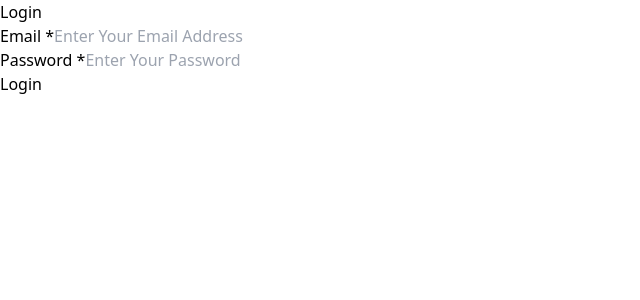
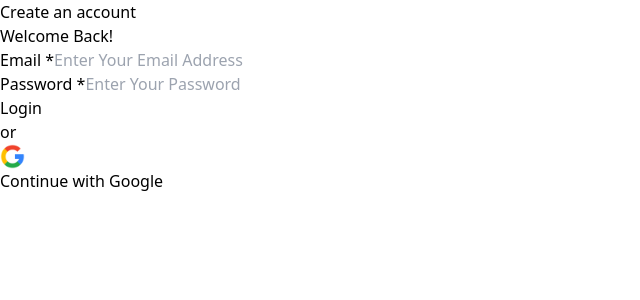
Before and after one commit to sunnymodi29/Project-Management-App, a React (Vite) app: page / in a window 1280 px wide. Shown: the top 300 px of the page, without its empty margins (0-640 px from the left). Built offline with nearby package versions, Linux system fonts and the light colour scheme; no server answers.

Commit message:
Added Sign Up and Google Login Option

```diff
--- a/index.html
+++ b/index.html
@@ -4,7 +4,7 @@
     <meta charset="UTF-8" />
     <link rel="icon" type="image/svg+xml" href="/logo.png" />
     <meta name="viewport" content="width=device-width, initial-scale=1.0" />
-    <title>Project Manager</title>
+    <title>Project Management WebApp</title>
   </head>
   <body class="bg-stone-50">
     <div id="modal-root"></div>
--- a/src/App.jsx
+++ b/src/App.jsx
@@ -13,7 +13,14 @@ import {
   getDoc,
 } from "firebase/firestore";
 import { v4 as uuid } from "uuid";
-import { onAuthStateChanged, signOut } from "firebase/auth";
+import {
+  onAuthStateChanged,
+  signOut,
+  signInWithEmailAndPassword,
+  GoogleAuthProvider,
+  signInWithPopup,
+  createUserWithEmailAndPassword,
+} from "firebase/auth";
 import app, { auth } from "./firebase/firebase-config";
 import LoginScreen from "./components/LoginScreen";
 
@@ -29,13 +36,71 @@ let initialUserData = {
 
 function App() {
   const [projectsState, setProjectsState] = useState(initialUserData);
+  const [isLoading, setIsLoading] = useState(true);
+  const [isAuthenticated, setIsAuthenticated] = useState(false);
+  const [isDataLoaded, setIsDataLoaded] = useState(false);
+  const [user, setUser] = useState(null);
+  const [logoutMode, setLogoutMode] = useState(false);
   const [editedProject, setEditedProject] = useState();
-  const [isLoading, setIsLoading] = useState(true);
+  const [userProfile, setUserProfile] = useState("");
 
-  const [isAuthenticated, setIsAuthenticated] = useState(false);
-  const [user, setUser] = useState(null);
-  const [isDataLoaded, setIsDataLoaded] = useState(false);
-  const [logoutMode, setLogoutMode] = useState(false);
+  /* User Login, SignUp, Logout And User Wise Data Logic Starts */
+
+  // Login Handler
+  async function handleLogin(email, password) {
+    if (email && password) {
+      try {
+        await signInWithEmailAndPassword(auth, email, password);
+        Toastify({
+          toastType: "success",
+          message: "Logged In Successfully!",
+        });
+      } catch (error) {
+        Toastify({ toastType: "error", message: "Invalid Credentials" });
+      }
+    } else {
+      Toastify({
+        toastType: "error",
+        message: "Please Provide Valid Details",
+      });
+    }
+  }
+
+  // Google Login Handler
+  async function handleGoogleLogin() {
+    const provider = new GoogleAuthProvider();
+
+    try {
+      const result = await Promise.race([signInWithPopup(auth, provider)]);
+      const user = result.user;
+
+      setUser(user);
+      setIsAuthenticated(true);
+      Toastify({ toastType: "success", message: "Logged in Successfully!" });
+    } catch (error) {}
+  }
+
+  // Sign Up Handler
+  async function handleSignUp(email, password) {
+    setIsLoading(true);
+    try {
+      const userCredential = await createUserWithEmailAndPassword(
+        auth,
+        email,
+        password
+      );
+      const user = userCredential.user;
+
+      Toastify({ toastType: "success", message: "Signed Up Successfully!" });
+
+      setUser(user);
+      setIsAuthenticated(true);
+    } catch (error) {
+      Toastify({ toastType: "error", message: error.message });
+    } finally {
+      setIsLoading(false);
+    }
+  }
 
   // Authenticate the user when the application loads
   useEffect(() => {
@@ -43,6 +108,7 @@ function App() {
       setIsLoading(true);
       setIsDataLoaded(false);
       if (currentUser) {
+        setUserProfile(currentUser);
         setUser(currentUser);
         setIsAuthenticated(true);
 
@@ -66,7 +132,7 @@ function App() {
   }, []);
 
   // Load user-specific data from Firestore on authentication
-  const loadUserData = async (uid) => {
+  async function loadUserData(uid) {
     try {
       const userDocRef = doc(db, "projectsData", uid);
       const userDoc = await getDoc(userDocRef);
@@ -91,22 +157,20 @@ function App() {
 
       setIsDataLoaded(true);
     } catch (error) {
-      console.error("Error loading user data:", error);
       Toastify({ toastType: "error", message: error.message });
     } finally {
       setIsLoading(false);
     }
-  };
+  }
 
   // Automatically save updated `projectsState` to Firestore
   useEffect(() => {
-    const saveUserData = async () => {
+    async function saveUserData() {
       if (!user || !isAuthenticated || !isDataLoaded || logoutMode) return;
 
       try {
         const userDocRef = doc(db, "projectsData", user.uid);
 
-        // Ensure you're not saving empty states!
         const validState = {
           selectedProjectId: projectsState.selectedProjectId || "",
           projectsDetails: {
@@ -117,10 +181,9 @@ function App() {
 
         await updateDoc(userDocRef, validState);
       } catch (error) {
-        console.error("Error saving user data:", error);
         Toastify({ toastType: "error", message: error.message });
       }
-    };
+    }
 
     if (isAuthenticated && user) {
       saveUserData();
@@ -128,7 +191,7 @@ function App() {
   }, [projectsState, user, isAuthenticated, isDataLoaded, logoutMode]);
 
   // Logout Handler
-  const handleLogout = async () => {
+  async function handleLogout() {
     try {
       setLogoutMode(true);
 
@@ -139,11 +202,213 @@ function App() {
       setUser(null);
       setLogoutMode(false);
       setIsDataLoaded(true);
-      Toastify({ toastType: "success", message: "Logged out successfully!" });
+      Toastify({ toastType: "success", message: "Logged Out Successfully!" });
     } catch (error) {
       Toastify({ toastType: "error", message: error.message });
     }
-  };
+  }
+
+  /* User Login, SignUp, Logout And User Wise Data Logic Ends */
+
+  /* Project Logic Starts */
+
+  function handleStartAddProject() {
+    setProjectsState((prevState) => {
+      return {
+        ...prevState,
+        selectedProjectId: null,
+      };
+    });
+    setEditedProject("");
+  }
+
+  function handleCancelAddProject(id) {
+    setProjectsState((prevState) => {
+      return {
+        ...prevState,
+        selectedProjectId: "",
+      };
+    });
+  }
+
+  function handleAddProject(projectData, isAdd) {
+    try {
+      if (!isAdd) {
+        setProjectsState((prevState) => {
+          const newProject = {
+            ...projectData,
+            id: uuid(),
+          };
+
+          return {
+            ...prevState,
+            selectedProjectId: "",
+            projectsDetails: {
+              projects: [...prevState.projectsDetails.projects, newProject],
+              tasks: [...prevState.projectsDetails.tasks],
+            },
+          };
+        });
+
+        Toastify({
+          toastType: "success",
+          message: "Project Addedd Successfully!",
+        });
+      } else {
+        setProjectsState((prevState) => {
+          return {
+            ...projectData,
+          };
+        });
+      }
+    } catch (error) {
+      Toastify({
+        toastType: "error",
+        message: error,
+      });
+    }
+  }
+
+  function handleStartEditProject(projectId) {
+    const projectToEdit = projectsState.projectsDetails.projects.find(
+      (project) => project.id === projectId
+    );
+
+    setEditedProject(projectToEdit); // Save this project in the state as the project being edited
+    setProjectsState((prevState) => ({
+      ...prevState,
+      selectedProjectId: null, // Switch to NewProject form
+    }));
+  }
+
+  function handleEditProject(projectData, projectId) {
+    Toastify({ toastType: "success", message: "Project Edited Successfully!" });
+
+    setProjectsState((prevState) => {
+      const updatedProjects = prevState.projectsDetails.projects.map(
+        (project) =>
+          project.id === projectId ? { ...project, ...projectData } : project
+      );
+
+      return {
+        ...prevState,
+        projectsDetails: {
+          ...prevState.projectsDetails,
+          projects: updatedProjects,
+        },
+        selectedProjectId: "",
+      };
+    });
+
+    const updatedProject = { ...projectData, id: projectId };
+    setEditedProject(updatedProject);
+  }
+
+  function handleDeleteProject(selectedProjectId, projectTitle) {
+    if (!user || !isAuthenticated) {
+      console.error("Cannot delete project: User is not authenticated.");
+      return;
+    }
+
+    Toastify({
+      toastType: "success",
+      message: `Project "${projectTitle}" Deleted Successfully!`,
+    });
+
+    setProjectsState((prevState) => {
+      const filteredProjects = prevState.projectsDetails.projects.filter(
+        (project) => project.id !== selectedProjectId
+      );
+
+      const filteredTasks = prevState.projectsDetails.tasks.filter(
+        (task) => task.projectId !== selectedProjectId
+      );
+
+      const updatedState = {
+        ...prevState,
+        selectedProjectId: "",
+        projectsDetails: {
+          projects: filteredProjects,
+          tasks: filteredTasks,
+        },
+      };
+
+      if (filteredProjects.length === 0) {
+        // If no projects left, clear the Firestore document
+        async function clearFirestoreData() {
+          try {
+            const userDocRef = doc(db, "projectsData", user.uid);
+
+            const remainingProjects =
+              projectsState.projectsDetails.projects.filter(
+                (project) => project.id !== selectedProjectId
+              );
+
+            if (remainingProjects.length === 0) {
+              await setDoc(userDocRef, initialUserData);
+            } else {
+              const updatedState = {
+                selectedProjectId: "",
+                projectsDetails: {
+                  projects: remainingProjects,
+                  tasks: projectsState.projectsDetails.tasks.filter(
+                    (task) => task.projectId !== selectedProjectId
+                  ),
+                },
+              };
+
+              await setDoc(userDocRef, updatedState);
+            }
+          } catch (error) {
+            Toastify({ toastType: "error", message: error.message });
+          }
+        }
+        clearFirestoreData();
+      }
+
+      return updatedState;
+    });
+  }
+
+  function handleSelectedProject(id) {
+    const isValidProject = projectsState.projectsDetails.projects.some(
+      (project) => project.id === id
+    );
+
+    if (isValidProject) {
+      setProjectsState((prevState) => ({
+        ...prevState,
+        selectedProjectId: id,
+      }));
+    } else {
+      Toastify({
+        toastType: "error",
+        message: "The selected project does not exist.",
+      });
+    }
+  }
+
+  function filterSelectedProject() {
+    if (!projectsState || !projectsState.projectsDetails.projects) return null;
+
+    const selectedProject = projectsState.projectsDetails.projects.find(
+      (project) => project.id === projectsState.selectedProjectId
+    );
+
+    return selectedProject || null;
+  }
+
+  const selectedProject = filterSelectedProject();
+
+  const selectedProjectTasks = selectedProject
+    ? projectsState.projectsDetails.tasks.filter(
+        (task) => task.projectId === selectedProject.id
+      )
+    : [];
+
+  /* Project Logic Ends */
+
+  /* Task Logic Starts */
 
   function handleAddTask(text) {
     if (!text) {
@@ -197,24 +462,6 @@ function App() {
     });
   }
 
-  function handleDeleteTask(id, text) {
-    Toastify({
-      toastType: "success",
-      message: `Task "${text}" Deleted Successfully`,
-    });
-    setProjectsState((prevState) => {
-      return {
-        ...prevState,
-        projectsDetails: {
-          projects: [...prevState.projectsDetails.projects],
-          tasks: prevState.projectsDetails.tasks.filter(
-            (task) => task.id !== id
-          ),
-        },
-      };
-    });
-  }
-
   function handleEditTask(taskId, editedTaskText) {
     if (!editedTaskText) {
       Toastify({
@@ -259,6 +506,24 @@ function App() {
     });
   }
 
+  function handleDeleteTask(id, text) {
+    Toastify({
+      toastType: "success",
+      message: `Task "${text}" Deleted Successfully`,
+    });
+    setProjectsState((prevState) => {
+      return {
+        ...prevState,
+        projectsDetails: {
+          projects: [...prevState.projectsDetails.projects],
+          tasks: prevState.projectsDetails.tasks.filter(
+            (task) => task.id !== id
+          ),
+        },
+      };
+    });
+  }
+
   function handleTaskStatus(taskId, taskStatus) {
     setProjectsState((prevState) => {
       const updatedTasks = prevState.projectsDetails.tasks.map((task) =>
@@ -275,9 +540,11 @@ function App() {
         },
       };
     });
+  }
 
-    console.log(taskId, taskStatus);
-  }
+  /* Task Logic Ends */
+
+  /* Back Logic Starts */
 
   function handleBack() {
     setProjectsState((prevState) => {
@@ -288,203 +555,9 @@ function App() {
     });
   }
 
-  function handleSelectedProject(id) {
-    const isValidProject = projectsState.projectsDetails.projects.some(
-      (project) => project.id === id
-    );
+  /* Back Logic Ends */
 
-    if (isValidProject) {
-      setProjectsState((prevState) => ({
-        ...prevState,
-        selectedProjectId: id,
-      }));
-    } else {
-      Toastify({
-        toastType: "error",
-        message: "The selected project does not exist.",
-      });
-    }
-  }
-
-  function handleStartAddProject() {
-    setProjectsState((prevState) => {
-      return {
-        ...prevState,
-        selectedProjectId: null,
-      };
-    });
-    setEditedProject("");
-  }
-
-  function handleAddProject(projectData, isAdd) {
-    try {
-      if (!isAdd) {
-        setProjectsState((prevState) => {
-          const newProject = {
-            ...projectData,
-            id: uuid(),
-          };
-
-          return {
-            ...prevState,
-            selectedProjectId: "",
-            projectsDetails: {
-              projects: [...prevState.projectsDetails.projects, newProject],
-              tasks: [...prevState.projectsDetails.tasks],
-            },
-          };
-        });
-
-        Toastify({
-          toastType: "success",
-          message: "Project Addedd Successfully!",
-        });
-      } else {
-        setProjectsState((prevState) => {
-          return {
-            ...projectData,
-          };
-        });
-      }
-    } catch (error) {
-      Toastify({
-        toastType: "error",
-        message: error,
-      });
-    }
-  }
-
-  function handleCancelAddProject(id) {
-    setProjectsState((prevState) => {
-      return {
-        ...prevState,
-        selectedProjectId: "",
-      };
-    });
-  }
-
-  function handleEditProject(projectData, projectId) {
-    Toastify({ toastType: "success", message: "Project Edited Successfully!" });
-
-    setProjectsState((prevState) => {
-      const updatedProjects = prevState.projectsDetails.projects.map(
-        (project) =>
-          project.id === projectId ? { ...project, ...projectData } : project
-      );
-
-      return {
-        ...prevState,
-        projectsDetails: {
-          ...prevState.projectsDetails,
-          projects: updatedProjects,
-        },
-        selectedProjectId: "",
-      };
-    });
-
-    const updatedProject = { ...projectData, id: projectId };
-    setEditedProject(updatedProject);
-  }
-
-  function handleStartEditProject(projectId) {
-    const projectToEdit = projectsState.projectsDetails.projects.find(
-      (project) => project.id === projectId
-    );
-
-    setEditedProject(projectToEdit); // Save this project in the state as the project being edited
-    setProjectsState((prevState) => ({
-      ...prevState,
-      selectedProjectId: null, // Switch to NewProject form
-    }));
-  }
-
-  function handleDeleteProject(selectedProjectId, projectTitle) {
-    if (!user || !isAuthenticated) {
-      console.error("Cannot delete project: User is not authenticated.");
-      return;
-    }
-
-    Toastify({
-      toastType: "success",
-      message: `Project "${projectTitle}" Deleted Successfully!`,
-    });
-
-    setProjectsState((prevState) => {
-      const filteredProjects = prevState.projectsDetails.projects.filter(
-        (project) => project.id !== selectedProjectId
-      );
-
-      const filteredTasks = prevState.projectsDetails.tasks.filter(
-        (task) => task.projectId !== selectedProjectId
-      );
-
-      const updatedState = {
-        ...prevState,
-        selectedProjectId: "",
-        projectsDetails: {
-          projects: filteredProjects,
-          tasks: filteredTasks,
-        },
-      };
-
-      if (filteredProjects.length === 0) {
-        // If no projects left, clear the Firestore document
-        const clearFirestoreData = async () => {
-          try {
-            const userDocRef = doc(db, "projectsData", user.uid);
-
-            const remainingProjects =
-              projectsState.projectsDetails.projects.filter(
-                (project) => project.id !== selectedProjectId
-              );
-
-            if (remainingProjects.length === 0) {
-              await setDoc(userDocRef, initialUserData);
-            } else {
-              const updatedState = {
-                selectedProjectId: "",
-                projectsDetails: {
-                  projects: remainingProjects,
-                  tasks: projectsState.projectsDetails.tasks.filter(
-                    (task) => task.projectId !== selectedProjectId
-                  ),
-                },
-              };
-
-              await setDoc(userDocRef, updatedState);
-            }
-          } catch (error) {
-            console.error(
-              "Error while clearing/updating Firestore data:",
-              error
-            );
-            Toastify({ toastType: "error", message: error.message });
-          }
-        };
-        clearFirestoreData();
-      }
-
-      return updatedState;
-    });
-  }
-
-  function filterSelectedProject() {
-    if (!projectsState || !projectsState.projectsDetails.projects) return null;
-
-    const selectedProject = projectsState.projectsDetails.projects.find(
-      (project) => project.id === projectsState.selectedProjectId
-    );
-
-    return selectedProject || null;
-  }
-
-  const selectedProject = filterSelectedProject();
-
-  const selectedProjectTasks = selectedProject
-    ? projectsState.projectsDetails.tasks.filter(
-        (task) => task.projectId === selectedProject.id
-      )
-    : [];
+  /* App Content Showing Logic Starts */
 
   let content = (
     <SelectedProject
@@ -518,7 +591,11 @@ function App() {
           <div className="loader-spinner"></div>
         </div>
       ) : !isAuthenticated ? (
-        <LoginScreen />
+        <LoginScreen
+          onLogin={handleLogin}
+          onSignUp={handleSignUp}
+          onGoogleLogin={handleGoogleLogin}
+        />
       ) : (
         <main className="h-screen my-8 flex gap-8">
           <ProjectsSidebar
@@ -529,6 +606,7 @@ function App() {
             onEdit={handleStartEditProject}
             onDelete={handleDeleteProject}
             onLogout={handleLogout}
+            userProfile={userProfile}
           />
           {content}
         </main>
@@ -548,6 +626,8 @@ function App() {
       />
     </>
   );
+
+  /* App Content Showing Logic Starts */
 }
 
 export default App;
--- a/src/components/DropDown.jsx
+++ b/src/components/DropDown.jsx
@@ -8,7 +8,6 @@ const DropDown = ({
   dropDownList,
 }) => {
   const dropdownRef = useRef();
-  console.log(dropdownRef);
 
   useEffect(() => {
     function handleClickOutside(event) {
--- a/src/components/Input.jsx
+++ b/src/components/Input.jsx
@@ -40,7 +40,7 @@ const Input = forwardRef(
             {...props}
           />
         ) : (
-          <input ref={ref} className={classes} id={id} {...props} />
+          <input ref={ref} className={classes} id={id} type={type} {...props} />
         )}
       </p>
     );
--- a/src/components/LoginScreen.jsx
+++ b/src/components/LoginScreen.jsx
@@ -1,33 +1,33 @@
 import React, { useState } from "react";
 import Input from "./Input";
 import Button from "./Button";
-import Toastify from "./Toastify";
-import { auth } from "../firebase/firebase-config";
-import { signInWithEmailAndPassword } from "firebase/auth";
+import googleImage from "../assets/googleLogo.png";
 
-function LoginScreen() {
+function LoginScreen({ onLogin, onSignUp, onGoogleLogin }) {
   const [email, setEmail] = useState("");
   const [password, setPassword] = useState("");
+  const [isLoginMode, setIsLoginMode] = useState(true);
 
-  const handleLogin = async (e) => {
-    e.preventDefault();
-    if (email && password) {
-      try {
-        await signInWithEmailAndPassword(auth, email, password);
-        Toastify({ toastType: "success", message: "Logged In Successfully!" });
-      } catch (error) {
-        Toastify({ toastType: "error", message: "Invalid Credentials" });
-      }
-    } else {
-      Toastify({ toastType: "error", message: "Please Provide Valid Details" });
-    }
-  };
+  function toggleMode() {
+    setIsLoginMode((prevMode) => !prevMode);
+    setEmail("");
+    setPassword("");
+  }
 
   return (
     <div className="flex justify-center items-center h-screen bg-stone-700">
       <div className="w-full max-w-sm bg-white p-6 rounded-md shadow-2xl">
-        <h2 className="text-2xl font-bold text-center uppercase">Login</h2>
-        <form onSubmit={handleLogin} className="space-y-4 mt-6">
+        <div className="block mb-6 w-full text-md text-blue-500  text-right">
+          <span className="hover:underline cursor-pointer" onClick={toggleMode}>
+            {isLoginMode
+              ? "Create an account"
+              : "Already have an account? Log in"}
+          </span>
+        </div>
+        <h2 className="text-2xl font-bold text-center uppercase">
+          {isLoginMode ? "Welcome Back!" : "Create An Account"}
+        </h2>
+        <form onSubmit={(e) => e.preventDefault()} className="space-y-4 mt-6">
           <Input
             type="email"
             labelName="Email"
@@ -46,11 +46,36 @@ function LoginScreen() {
             value={password}
             onChange={(e) => setPassword(e.target.value)}
           />
+
           <Button
-            additionalClasses="w-full uppercase tracking-wider"
+            additionalClasses="w-full uppercase tracking-wider font-semibold"
             type="save"
+            onClick={() =>
+              isLoginMode ? onLogin(email, password) : onSignUp(email, password)
+            }
           >
-            Login
+            {isLoginMode ? "Login" : "Sign Up"}
+          </Button>
+
+          <div className="flex items-center justify-between my-6">
+            <span className="w-2/3 border-b border-stone-700"></span>
+            <span className="text-gray-800 mx-3 text-sm uppercase">or</span>
+            <span className="w-2/3 border-b border-stone-700"></span>
+          </div>
+
+          <Button
+            additionalClasses="w-full flex items-center justify-center gap-2 hover:bg-stone-900 hover:border-stone-900 font-semibold"
+            type="cancel"
+            onClick={onGoogleLogin}
+          >
+            <img
+              src={googleImage}
+              alt="Google Logo"
+              width={25}
+              height={25}
+              className="select-none"
+            />
+            Continue with Google
           </Button>
         </form>
       </div>
--- a/src/index.css
+++ b/src/index.css
@@ -5,6 +5,11 @@
 :root {
   --deleteRed: #f74444;
   --text-white: #fff;
+}
+
+::selection {
+  background-color: #44403c;
+  color: #fff;
 }
 
 /* Scrollbar CSS */
@@ -126,3 +131,7 @@ dialog {
 .tasksAdded:hover .taskTitle {
   width: 88%;
 }
+
+img {
+  user-select: none;
+}
```
Also changed, not shown: src/components/ProjectsSidebar.jsx (+19 -1 lines), src/assets/googleLogo.png (added).
